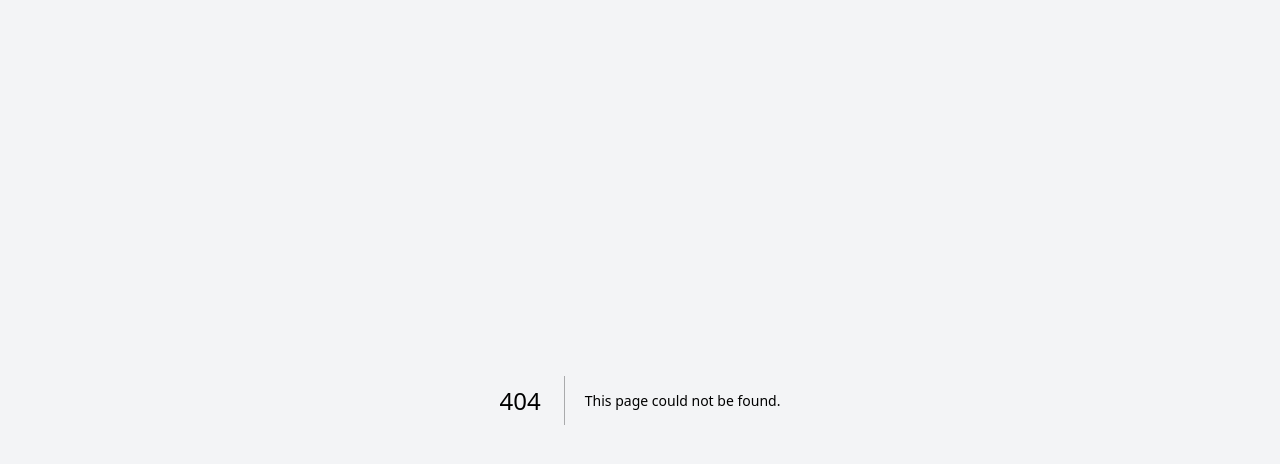
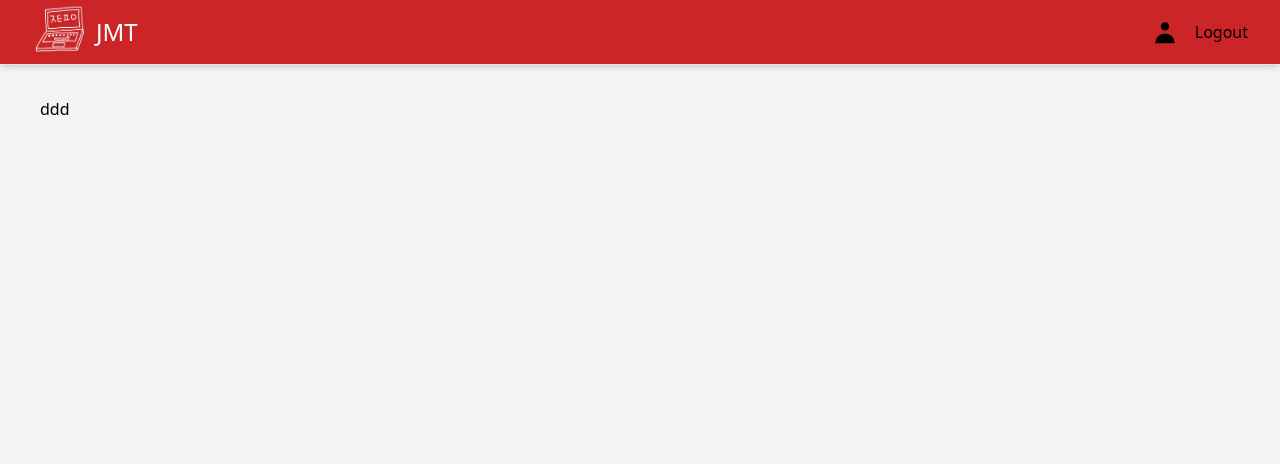
Before and after one commit to zootopialab/zootopia.site, a Next.js app: page /main in a window 1280 px wide. Before the commit this address had no page. Shown: the top 464 px of the page. Built offline with nearby package versions, Linux system fonts and the light colour scheme.

Commit message:
fix: login후 나타나는 main 페이지 생성

```diff
--- /dev/null
+++ b/src/components/header/Header.tsx
@@ -0,0 +1,86 @@
+import React, { FunctionComponent, ReactElement, Fragment } from "react";
+import { useRouter } from "next/router";
+import Link from "next/link";
+import { Disclosure, Menu, Transition } from "@headlessui/react";
+import { classNames } from "../../utils/class-names";
+import { UserIcon } from "@heroicons/react/solid";
+import Image from "next/image";
+import { Logo } from "../../asset/image";
+
+const userNavigation = [
+  { name: "My page", href: "/login" },
+  { name: "setting", href: "/login" },
+];
+
+const Header: FunctionComponent = (): ReactElement => {
+  const router = useRouter();
+  const current = router.pathname;
+
+  return (
+    <>
+      <Disclosure as="header" className="z-10 border-b shadow-md bg-primary">
+        {() => (
+          <>
+            <div className="px-8 mx-auto divide-y divide-gray-200">
+              <div className="relative flex justify-between h-16">
+                <div className="z-10 flex px-0">
+                  <div className="flex items-center flex-shrink-0 cursor-pointer">
+                    <Image src={Logo} alt="logo" className="h-14 w-14" />
+                    <p className="ml-2 text-2xl text-white">JMT</p>
+                  </div>
+                </div>
+                <div className="z-10 flex items-center gap-4">
+                  {/* Profile dropdown */}
+                  <Menu as="div" className="relative flex-shrink-0">
+                    <div>
+                      <Menu.Button
+                        className="flex rounded-full"
+                        aria-label="user profile"
+                      >
+                        <UserIcon className="w-7 h-7" />
+                      </Menu.Button>
+                    </div>
+                    <Transition
+                      as={Fragment}
+                      enter="transition ease-out duration-100"
+                      enterFrom="transform opacity-0 scale-95"
+                      enterTo="transform opacity-100 scale-100"
+                      leave="transition ease-in duration-75"
+                      leaveFrom="transform opacity-100 scale-100"
+                      leaveTo="transform opacity-0 scale-95"
+                    >
+                      <Menu.Items className="absolute right-0 w-48 py-1 mt-6 origin-top-right bg-white rounded-md shadow-lg ring-1 ring-black ring-opacity-5 focus:outline-none dark:bg-slate-800 dark:border-slate-600">
+                        {userNavigation.map((item) => (
+                          <Menu.Item key={item.name}>
+                            {() => (
+                              <Link
+                                className={classNames(
+                                  item.href === current
+                                    ? "text-secondary font-medium"
+                                    : "text-gray-700",
+                                  "block py-2 px-4 text-sm"
+                                )}
+                                href={item.href}
+                              >
+                                {item.name}
+                              </Link>
+                            )}
+                          </Menu.Item>
+                        ))}
+                      </Menu.Items>
+                    </Transition>
+                  </Menu>
+                  <div>
+                    <Link href="/login">Logout</Link>
+                  </div>
+                </div>
+              </div>
+            </div>
+          </>
+        )}
+      </Disclosure>
+    </>
+  );
+};
+
+export default Header;
--- a/src/pages/login.tsx
+++ b/src/pages/login.tsx
@@ -1,16 +1,18 @@
+import { Button } from "@mui/material";
+import { useRouter } from "next/router";
 import React from "react";
 import VocieLogin from "../components/login/VocieLogin";
 import { useDialog } from "../components/useDialog/useDialog";
 
 const Login = () => {
   const { openSidebar } = useDialog();
+  const router = useRouter();
 
   const handleClick = () => {
     openSidebar(<VocieLogin />);
   };
 
   return (
-    <>
     <div className="flex flex-col justify-center h-screen py-12 sm:px-6 lg:px-8">
       <div className="sm:mx-auto sm:w-full sm:max-w-md">
         <h2 className="mt-6 text-3xl font-bold tracking-tight text-center text-gray-900">
@@ -35,7 +37,7 @@ const Login = () => {
                   type="email"
                   autoComplete="email"
                   required
-                    className="block w-full px-3 py-2 placeholder-gray-400 border border-gray-300 rounded-md shadow-sm appearance-none focus:border-indigo-500 focus:outline-none focus:ring-indigo-500 sm:text-sm"
+                  className="block w-full px-3 py-2 placeholder-gray-400 border border-gray-300 rounded-md shadow-sm appearance-none focus:border-primary focus:outline-none focus:ring-primary sm:text-sm"
                 />
               </div>
             </div>
@@ -54,7 +56,7 @@ const Login = () => {
                   type="password"
                   autoComplete="current-password"
                   required
-                    className="block w-full px-3 py-2 placeholder-gray-400 border border-gray-300 rounded-md shadow-sm appearance-none focus:border-indigo-500 focus:outline-none focus:ring-indigo-500 sm:text-sm"
+                  className="block w-full px-3 py-2 placeholder-gray-400 border border-gray-300 rounded-md shadow-sm appearance-none focus:border-primary focus:outline-none focus:ring-primary sm:text-sm"
                 />
               </div>
             </div>
@@ -78,7 +80,7 @@ const Login = () => {
               <div className="text-sm">
                 <a
                   href="#"
-                    className="font-medium text-[indigo-600] hover:text-indigo-500"
+                  className="font-medium text-[indigo-600] hover:text-primary"
                 >
                   Forgot your password?
                 </a>
@@ -86,21 +88,21 @@ const Login = () => {
             </div>
 
             <div>
-                <button
-                  type="submit"
-                  className="flex justify-center w-full px-4 py-2 text-sm font-medium text-white border border-transparent rounded-md shadow-sm bg-primary hover:bg-white hover:text-primary hover:border-primary hover:border-2px"
+              <Button
+                className="flex justify-center w-full px-4 py-2 text-sm font-medium text-white rounded-md shadow-sm bg-primary hover:bg-white hover:text-primary hover:border-primary hover:border-2px"
+                onClick={() => router.push("/main")}
               >
                 Sign in
-                </button>
+              </Button>
             </div>
 
             <div>
-                <button
+              <Button
                 onClick={handleClick}
-                  className="flex justify-center w-full px-4 py-2 text-sm font-medium text-white border border-transparent rounded-md shadow-sm bg-primary hover:bg-white hover:text-primary hover:border-primary hover:border-2px"
+                className="flex justify-center w-full px-4 py-2 text-sm font-medium text-white rounded-md shadow-sm bg-primary hover:bg-white hover:text-primary hover:border-primary hover:border-2px"
               >
                 Voice Sign in
-                </button>
+              </Button>
             </div>
           </div>
 
@@ -180,7 +182,6 @@ const Login = () => {
         </div>
       </div>
     </div>
-    </>
   );
 };
 
--- /dev/null
+++ b/src/pages/main/index.tsx
@@ -0,0 +1,16 @@
+import React from "react";
+import HeaderLayout from "../../layout/HeaderLayout";
+
+const Main = () => {
+  return (
+    <>
+      <p>ddd</p>
+    </>
+  );
+};
+
+export default Main;
+
+Main.getLayout = function getLayout(page: React.ReactElement) {
+  return <HeaderLayout>{page}</HeaderLayout>;
+};
--- /dev/null
+++ b/src/utils/class-names.ts
@@ -0,0 +1,3 @@
+export function classNames(...classes: (false | null | undefined | string)[]): string {
+  return classes.filter(Boolean).join(' ')
+}
```
Lines whose indentation alone changed are shown as unchanged.
